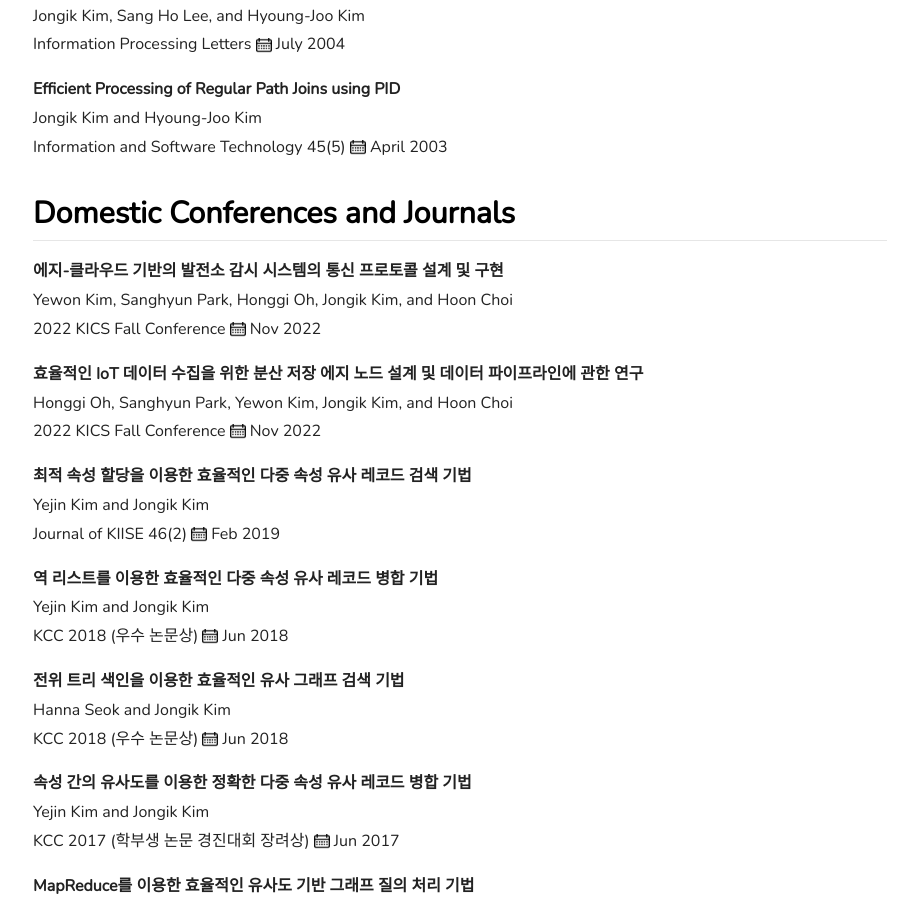
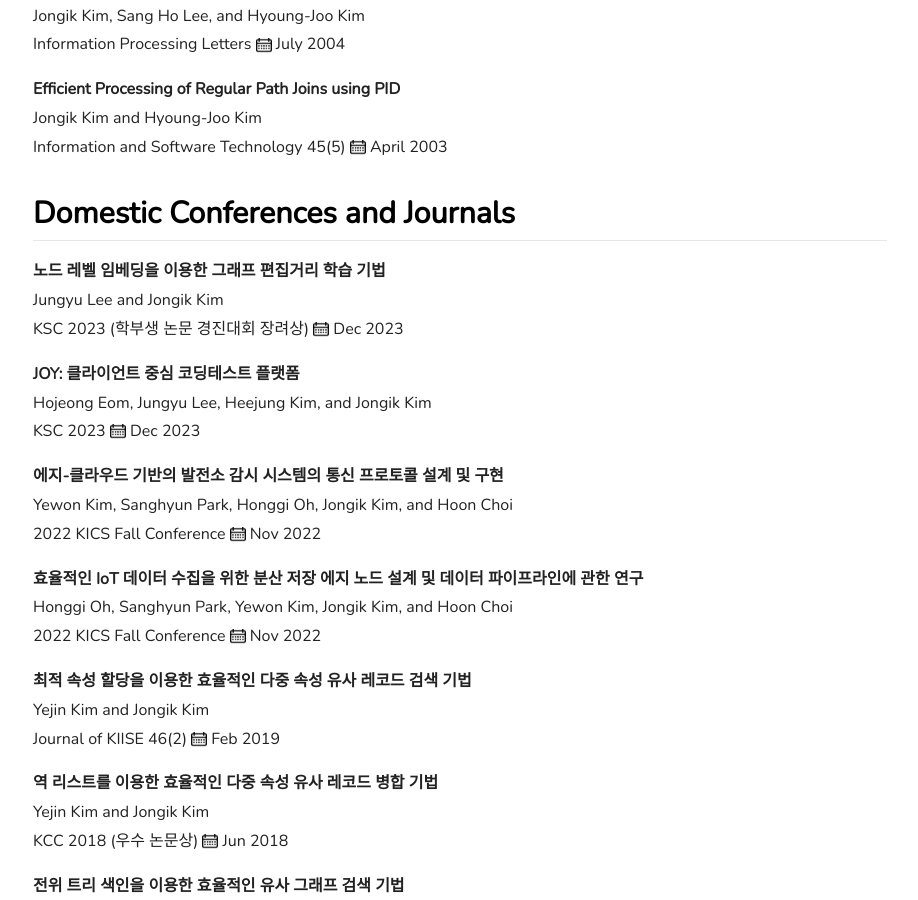
Before and after one commit to cnu-infolab/cnu-infolab.github.io, a Jekyll site: the page built from publications.md, in a window 1280 px wide and 900 px high, scrolled down 2889 px. Shown: the whole window, without its empty margins (180-1098 px from the left). Built offline with Jekyll 4.4.1, drawn with Linux system fonts in a browser that asks for light colours.

Commit message:
Update dpapers.yml

```diff
--- a/_data/dpapers.yml
+++ b/_data/dpapers.yml
@@ -1,3 +1,25 @@
+- year: 2023
+  month: Dec
+  note: "학부생 논문 경진대회 장려상"
+  title: "노드 레벨 임베딩을 이용한 그래프 편집거리 학습 기법"
+  authors:
+    - Jungyu Lee
+    - Jongik Kim
+  num_authors: 2
+  publisher:
+    venue: "KSC 2023"
+
+- year: 2023
+  month: Dec
+  title: "JOY: 클라이언트 중심 코딩테스트 플랫폼"
+  authors:
+    - Hojeong Eom
+    - Jungyu Lee
+    - Heejung Kim
+    - Jongik Kim
+  num_authors: 4
+  publisher:
+    venue: "KSC 2023"
 
 - year: 2022
   month: Nov
```
